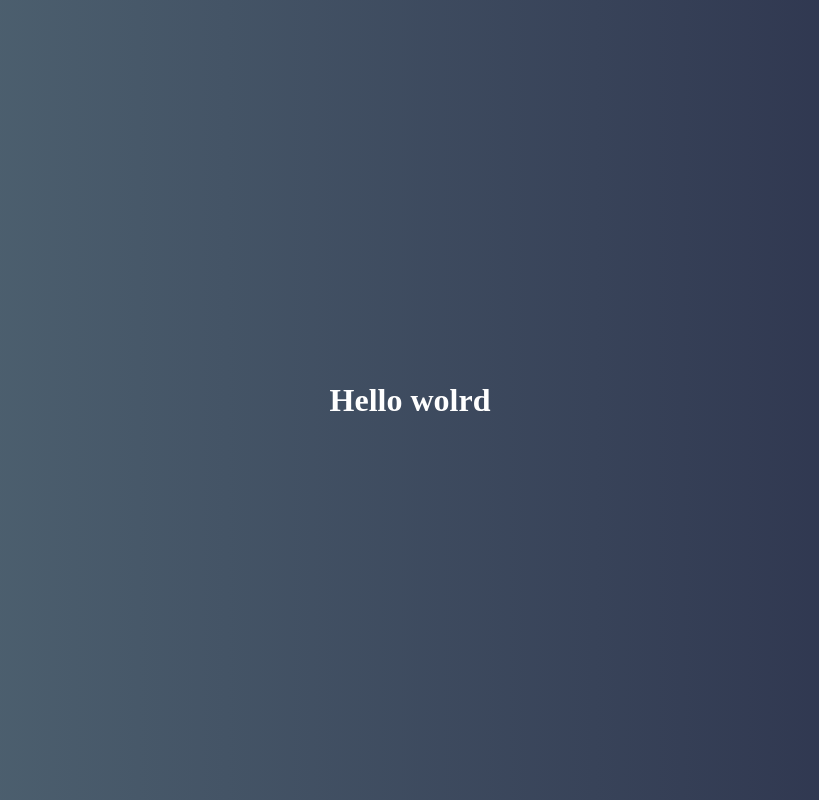
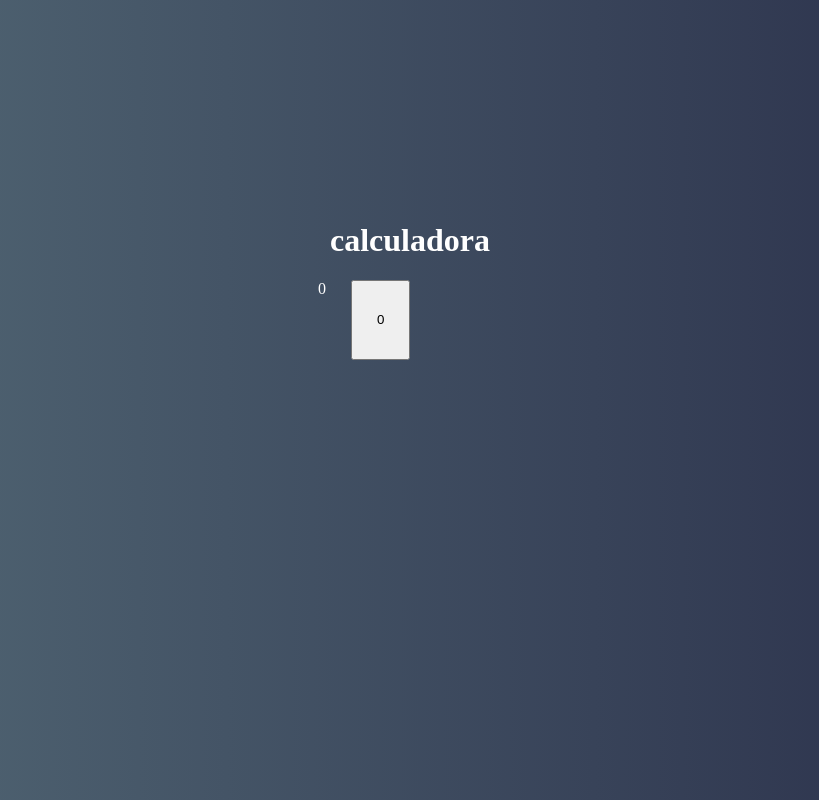
Before and after one commit to Vini03-Alcantra/CalculadoraVue, a Vue app: page / in a window 1280 px wide. Shown: the whole page, without its empty margins (230-1049 px from the left). Built offline with nearby package versions, Linux system fonts and the light colour scheme.

Commit message:
Criando componente calculator

```diff
--- a/src/App.vue
+++ b/src/App.vue
@@ -1,12 +1,15 @@
 <template>
     <div id="app">
-        <h1>Hello wolrd</h1>
+        <h1>calculadora</h1>
+        <Calculator />
     </div>
 </template>
 
 <script>
+import Calculator from "./main/Calculator.vue"
+
     export default{
-
+        components: {Calculator}
     }
 </script>
 
--- /dev/null
+++ b/src/main/Calculator.vue
@@ -0,0 +1,27 @@
+<template>
+    <div class="calculator">
+        <Display />
+        <Button />
+    </div>
+</template>
+
+<script>
+import Button from "../components/Button.vue"
+import Display from "../components/Display.vue"
+export default {
+    components: {Button, Display}
+}
+</script>
+
+<style>
+.calculator{
+    height: 320px;
+    width: 235px;
+    border-radius: 5px;
+    overflow: hidden;
+
+    display: grid;
+    grid-template-columns: repeat(4, 25%);
+    grid-template-rows: 1fr 48px 48px 48px 48px 48px;
+}
+</style>
```
